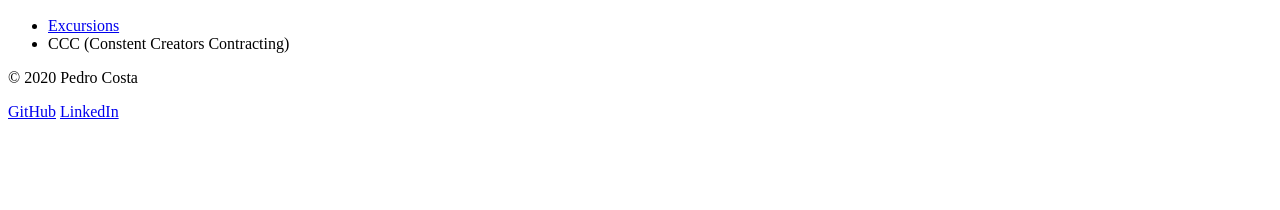
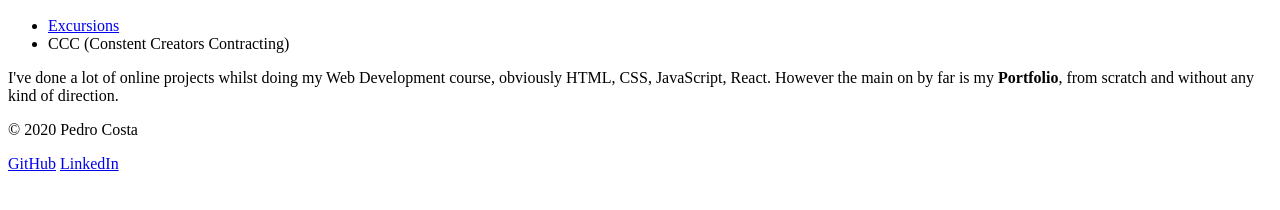
Before and after one commit to PedroCosta75/PedroCosta-Portfolio, a plain HTML site: page Experience.html in a window 1280 px wide. Shown: the part 184-394 px from the top of the page. Drawn offline with Linux system fonts and the light colour scheme.

Commit message:
Proj update

```diff
--- a/Experience.html
+++ b/Experience.html
@@ -19,6 +19,7 @@
             <li><a href="...">Excursions</a></li>
             <li><a href="..."></a>CCC (Constent Creators Contracting)</li>
         </ul>
+        <p>I've done a lot of online projects whilst doing my Web Development course, obviously HTML, CSS, JavaScript, React. However the main on by far is my <strong>Portfolio</strong>, from scratch and without any kind of direction.</p>
         <footer>
             <p>&copy; 2020 Pedro Costa</p>
             <a href="https://github.com/PedroCosta75/PedroCosta-Portfolio">GitHub</a>
```
